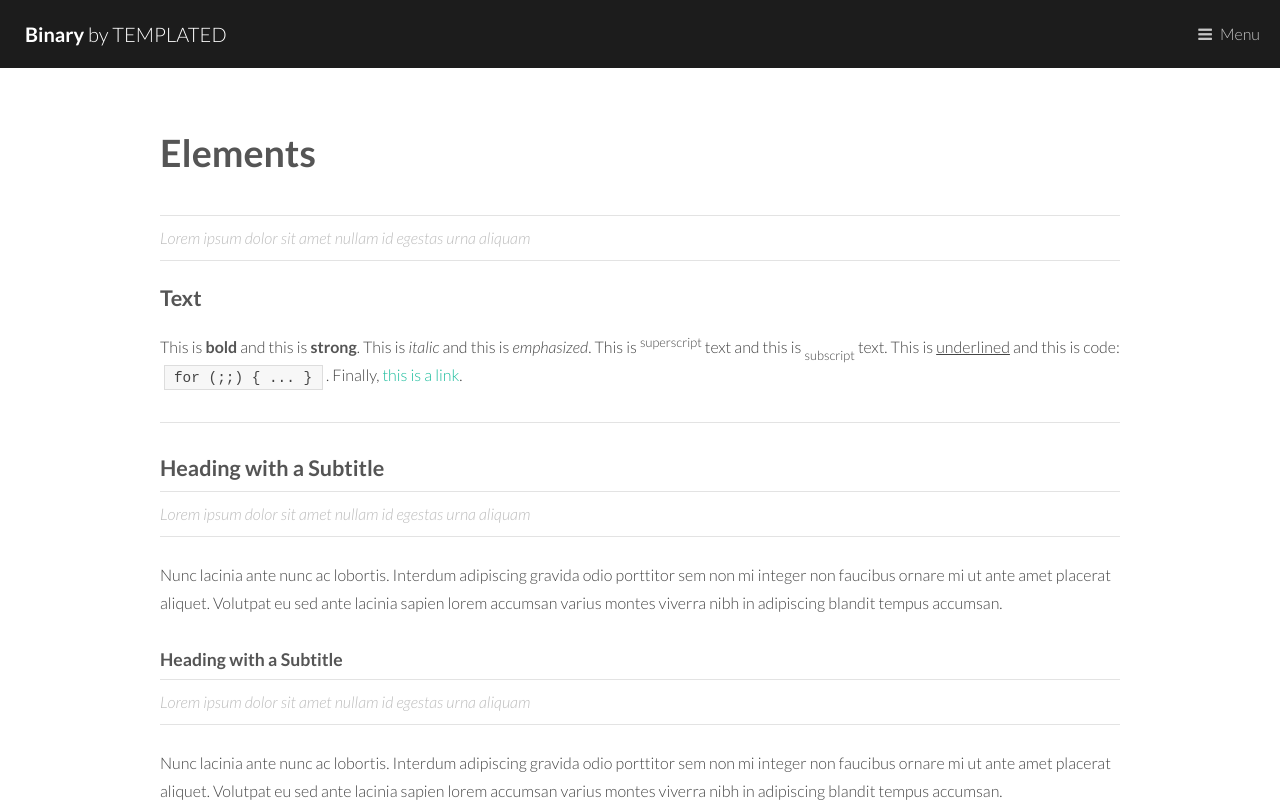
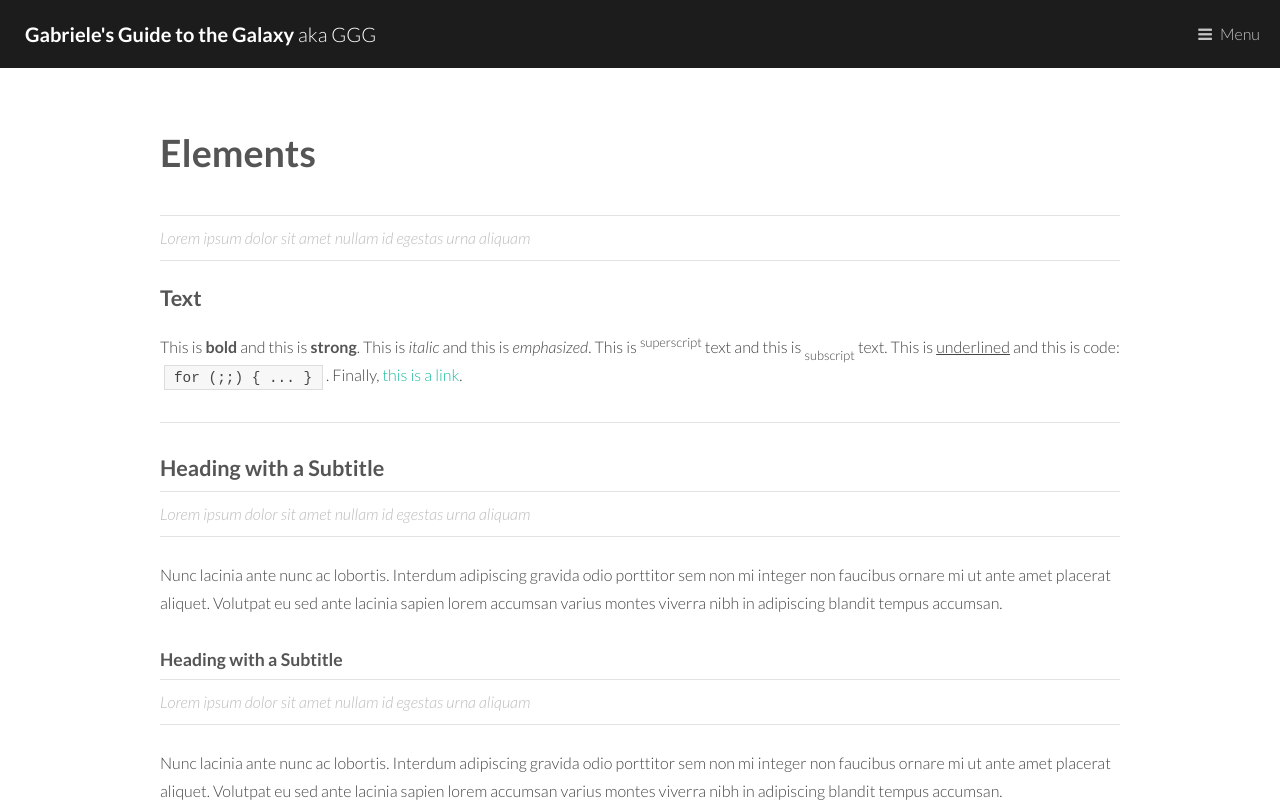
Before and after one commit to Gabra23/Gabra23.github.io, a plain HTML site: page elements.html in a window 1280 px wide. Shown: the top 808 px of the page. Drawn offline with Linux system fonts and the light colour scheme.

Commit message:
Site template commit

```diff
--- a/elements.html
+++ b/elements.html
@@ -6,7 +6,7 @@
 -->
 <html>
 	<head>
-		<title>Elements - Binary by TEMPLATED</title>
+		<title>Gabriele's Guide to the Galaxy</title>
 		<meta charset="utf-8" />
 		<meta name="viewport" content="width=device-width, initial-scale=1" />
 		<link rel="stylesheet" href="assets/css/main.css" />
@@ -15,7 +15,7 @@
 
 		<!-- Header -->
 			<header id="header">
-				<a href="index.html" class="logo"><strong>Binary</strong> by TEMPLATED</a>
+				<a href="index.html" class="logo"><strong>Gabriele's Guide to the Galaxy</strong> aka GGG</a>
 				<nav>
 					<a href="#menu">Menu</a>
 				</nav>
```
